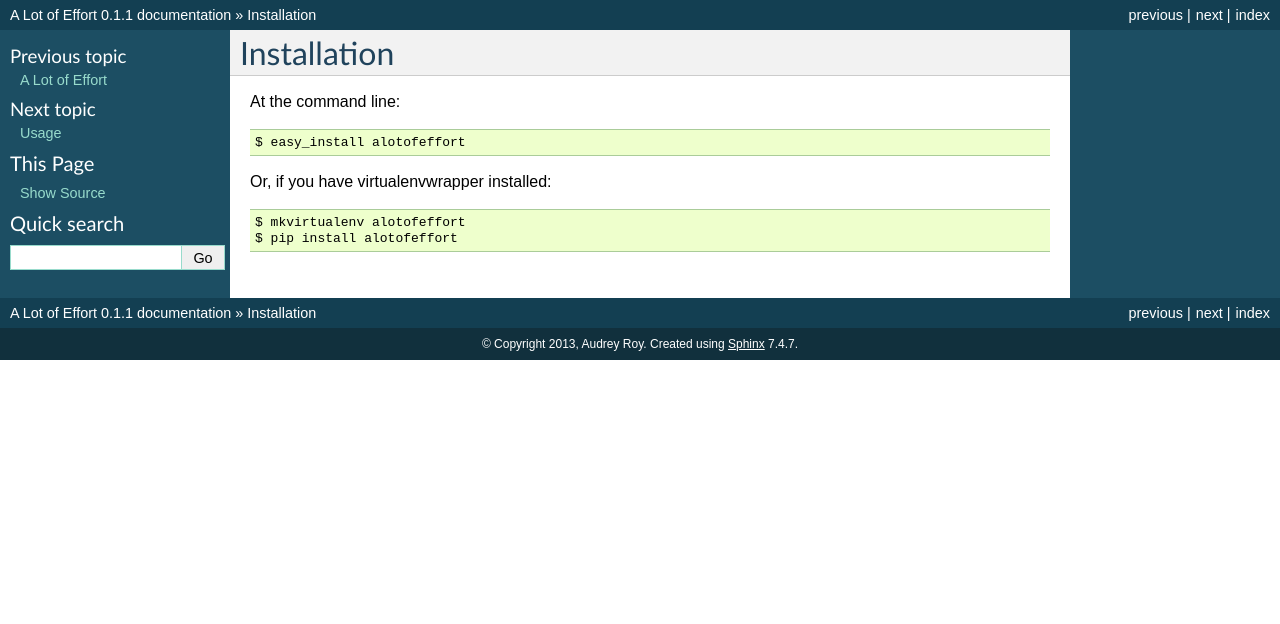
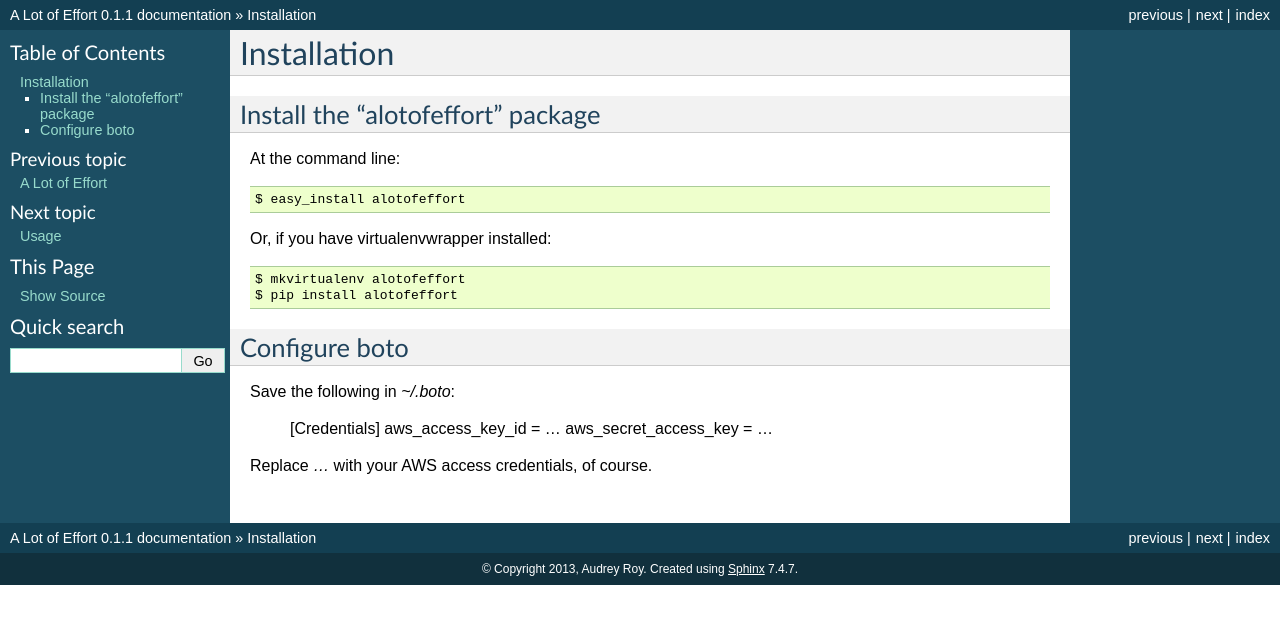
Before and after one commit to audreyfeldroy/alotofeffort, a Sphinx documentation site: the page built from docs/installation.rst, in a window 1280 px wide. Shown: the top 624 px of the page. Built offline with Sphinx 7.4.7, drawn with Linux system fonts in a browser that asks for light colours.

Commit message:
Improve install/usage docs.

```diff
--- a/docs/installation.rst
+++ b/docs/installation.rst
@@ -1,6 +1,9 @@
 ============
 Installation
 ============
+
+Install the "alotofeffort" package
+----------------------------------
 
 At the command line::
 
@@ -10,3 +13,14 @@ Or, if you have virtualenvwrapper installed::
 
     $ mkvirtualenv alotofeffort
     $ pip install alotofeffort
+
+Configure boto
+--------------
+
+Save the following in `~/.boto`:
+
+    [Credentials]
+    aws_access_key_id = ...
+    aws_secret_access_key = ...
+
+Replace `...` with your AWS access credentials, of course.
```
Also changed, not shown: docs/usage.rst (+5 -2 lines).
